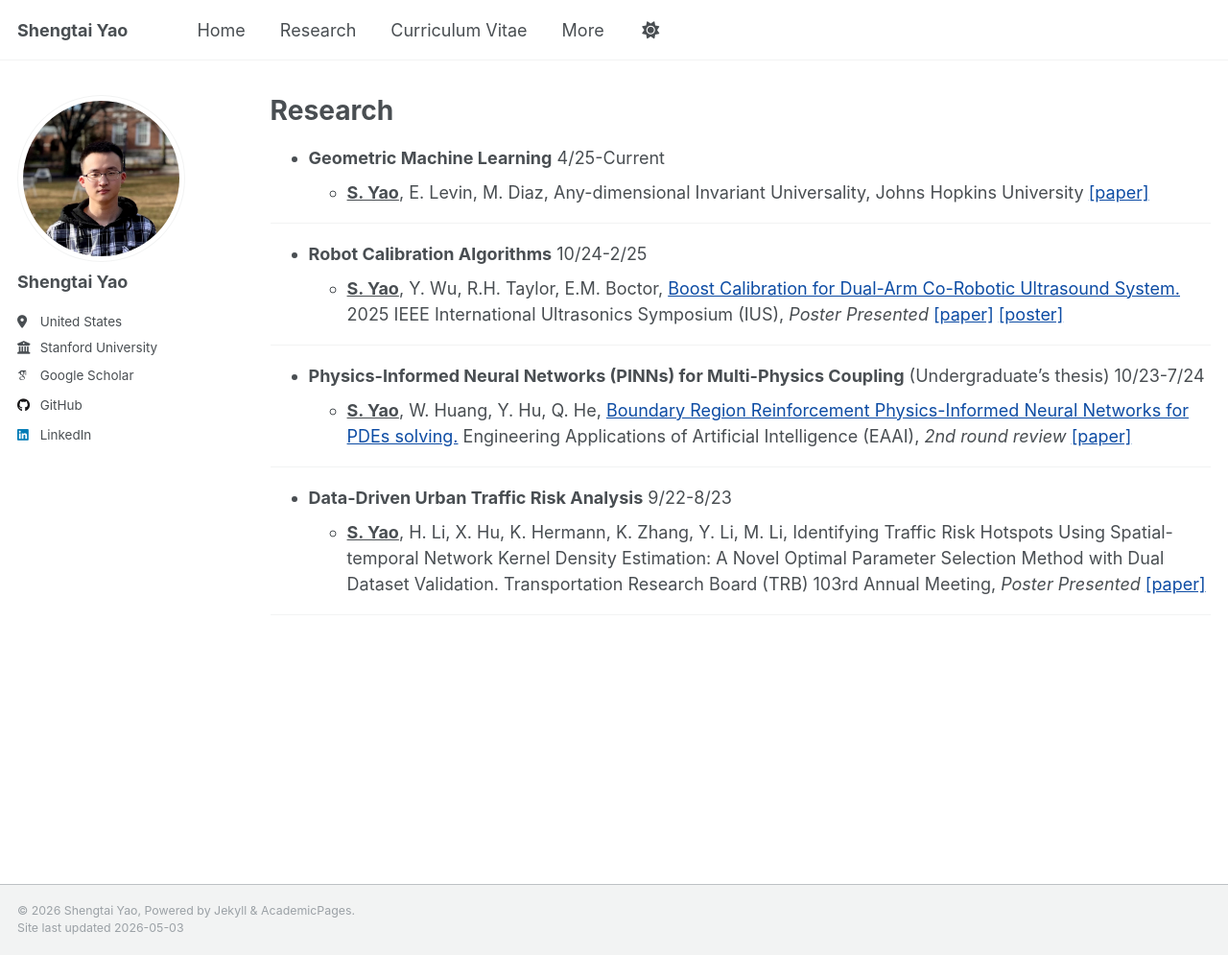
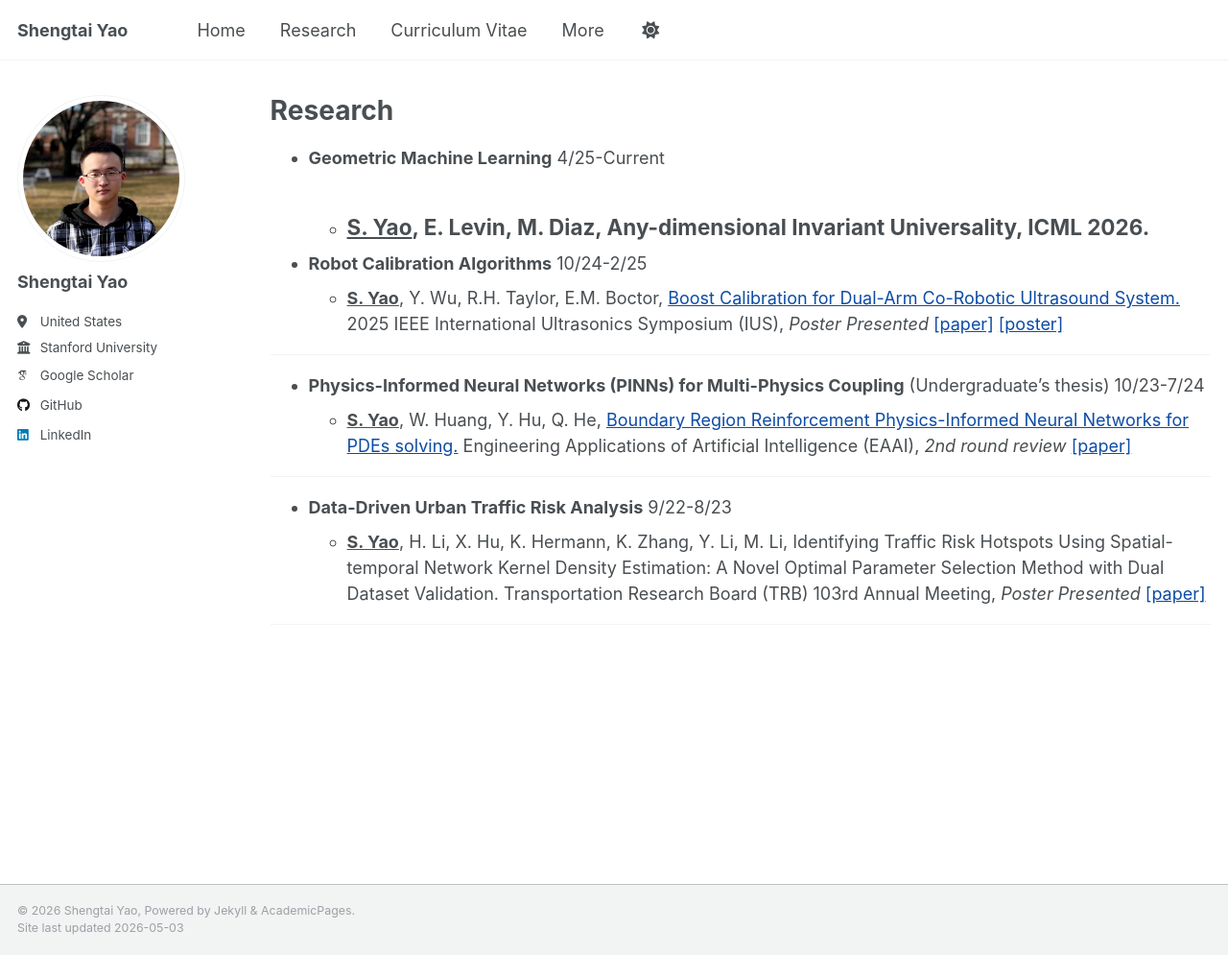
Before and after one commit to Yaoshengtai/Yaoshengtai.github.io, a Jekyll site: the page built from _pages/research.md, in a window 1280 px wide and 995 px high. Shown: the whole window at 96% size. Built offline with Jekyll 4.4.1, drawn with Linux system fonts in a browser that asks for light colours; some web fonts are replaced.

Commit message:
Update research.md

```diff
--- a/_pages/research.md
+++ b/_pages/research.md
@@ -8,8 +8,7 @@
 
 
 - **Geometric Machine Learning** 4/25-Current
-  - <span style="font-weight:bold; text-decoration:underline;">S. Yao</span>, E. Levin, M. Diaz, Any-dimensional Invariant Universality, Johns Hopkins University [\[paper\]](/files/paper/Master_s_Thesis_Shengtai.pdf)
-
+  - <span style="font-weight:bold; text-decoration:underline;">S. Yao</span>, E. Levin, M. Diaz, Any-dimensional Invariant Universality, ICML 2026.
 ---
 
 - **Robot Calibration Algorithms** 10/24-2/25
```
